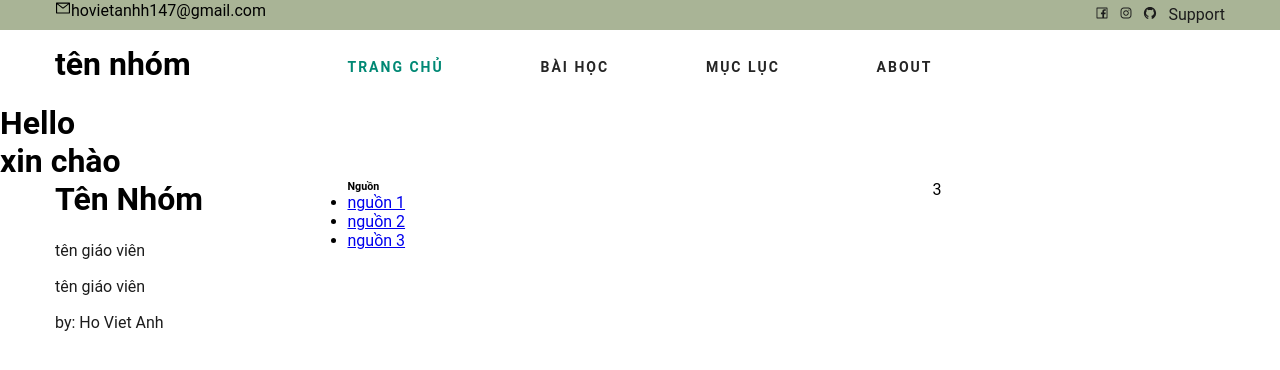
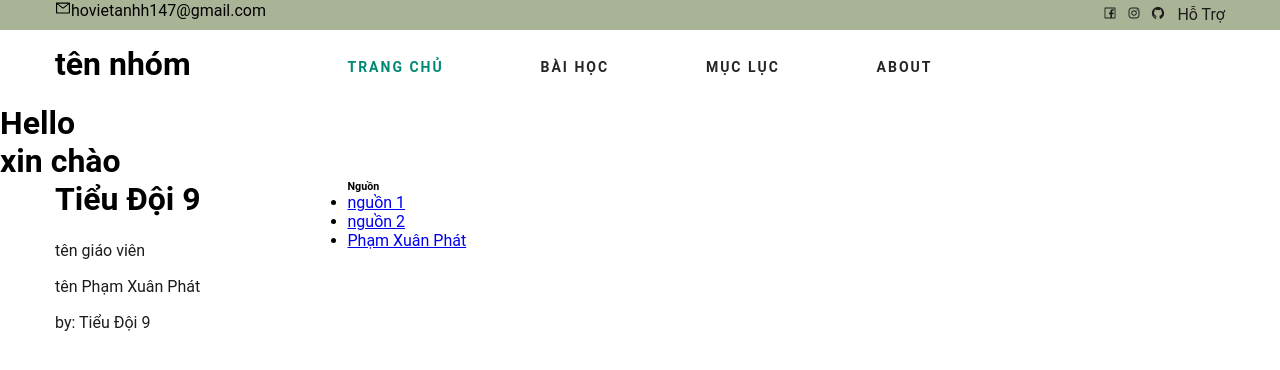
Before and after one commit to AndyAnh174/gdqp-reactjs, a React (Create React App) app: page / in a window 1280 px wide. Shown: the top 370 px of the page. Built offline with nearby package versions, Linux system fonts and the light colour scheme.

Commit message:
add nguon

```diff
--- a/src/pages/users/theme/footer/index.js
+++ b/src/pages/users/theme/footer/index.js
@@ -10,12 +10,12 @@ const Footer = () => {
                 <div className="col-lg-3">
                     <div className="footer-about">
                         <h1 className="footer-about-logo">
-                            Tên Nhóm
+                            Tiểu Đội 9
                         </h1>
                         <ul>
                             <li>tên giáo viên</li>
-                            <li>tên giáo viên</li>
-                            <li>by: Ho Viet Anh</li>
+                            <li>tên Phạm Xuân Phát</li>
+                            <li>by: Tiểu Đội 9</li>
                         </ul>
                     </div>
                 </div>
@@ -34,14 +34,14 @@ const Footer = () => {
                                 </Link>
                             </li>
                             <li>
-                                <Link to="">
-                                nguồn 3
+                                <Link to="https://docs.google.com/document/d/16qWhPqN9WXK1ChdJxOlbZ9D6irPyl9iqNaq1Gugw9DE/edit?usp=sharing">
+                                Phạm Xuân Phát
                                 </Link>
                             </li>
                         </ul>
                     </div>
                 </div>
-                <div className="col-lg-3">3</div>
+                {/* <div className="col-lg-3">3</div> */}
             </div>
         </div>
 
--- a/src/pages/users/theme/header/index.js
+++ b/src/pages/users/theme/header/index.js
@@ -80,7 +80,7 @@ const Header = () => {
                                     <AiOutlineGithub />
                                 </a>
                             </li>
-                            <span>Support</span>
+                            <span>Hỗ Trợ</span>
                         </ul>
                     </div>
                 </div>
```
